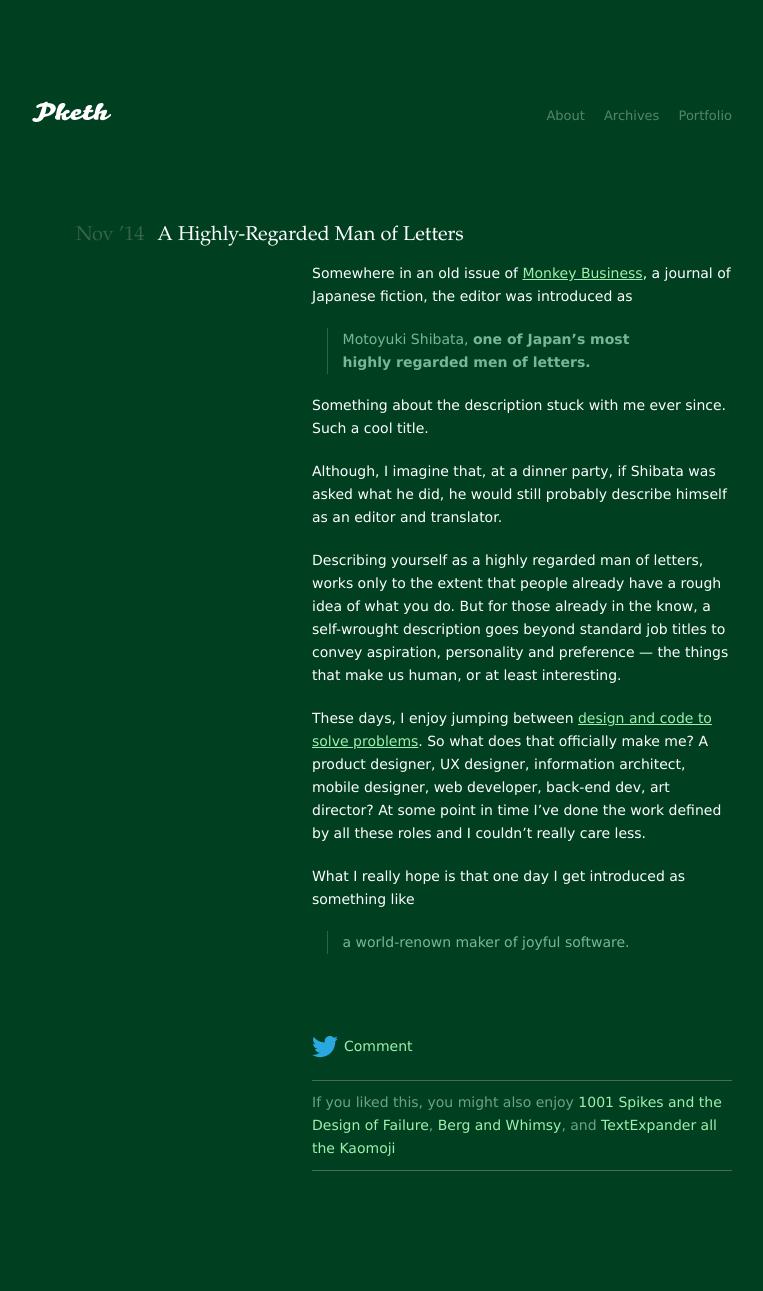
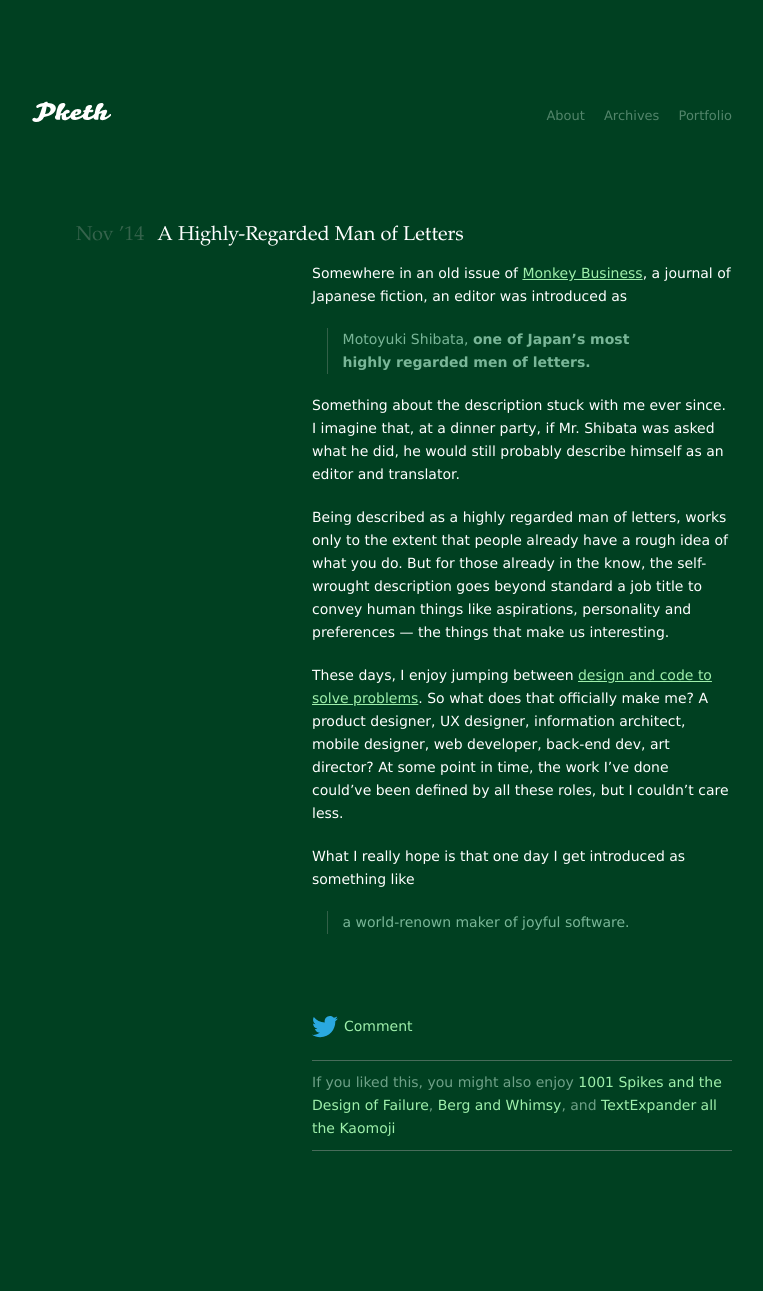
Before and after one commit to pketh/pketh.github.io, a Jekyll site: the page built from _posts/2014-11-05-a-man-of-letters.md, in a window 1280 px wide. Shown: the whole page, without its empty margins (258-1021 px from the left). Built offline with Jekyll 4.4.1, drawn with Linux system fonts in a browser that asks for light colours; Markdown is read by kramdown in place of the engine named in the settings.

Commit message:
past article clean up

```diff
--- a/_posts/2014-11-05-a-man-of-letters.md
+++ b/_posts/2014-11-05-a-man-of-letters.md
@@ -3,17 +3,15 @@ layout: post
 title:  "A Highly-Regarded Man of Letters"
 ---
 
-Somewhere in an old issue of [Monkey Business][monkey-business], a journal of Japanese fiction, the editor was introduced as
+Somewhere in an old issue of [Monkey Business][monkey-business], a journal of Japanese fiction, an editor was introduced as
 
 > Motoyuki Shibata, **one of Japan’s most highly regarded men of letters.**
 
-Something about the description stuck with me ever since. Such a cool title.
+Something about the description stuck with me ever since. I imagine that, at a dinner party, if Mr. Shibata was asked what he did, he would still probably describe himself as an editor and translator.
 
-Although, I imagine that, at a dinner party, if Shibata was asked what he did, he would still probably describe himself as an editor and translator.
+Being described as a highly regarded man of letters, works only to the extent that people already have a rough idea of what you do. But for those already in the know, the self-wrought description goes beyond standard a job title to convey human things like aspirations, personality and preferences — the things that make us interesting.
 
-Describing yourself as a highly regarded man of letters, works only to the extent that people already have a rough idea of what you do. But for those already in the know, a self-wrought description goes beyond standard job titles to convey aspiration, personality and preference — the things that make us human, or at least interesting.
-
-These days, I enjoy jumping between [design and code to solve problems][dual-wielding]. So what does that officially make me? A product designer, UX designer, information architect, mobile designer, web developer, back-end dev, art director? At some point in time I've done the work defined by all these roles and I couldn't really care less.
+These days, I enjoy jumping between [design and code to solve problems][dual-wielding]. So what does that officially make me? A product designer, UX designer, information architect, mobile designer, web developer, back-end dev, art director? At some point in time, the work I’ve done could’ve been defined by all these roles, but I couldn't care less.
 
 What I really hope is that one day I get introduced as something like
 
```
